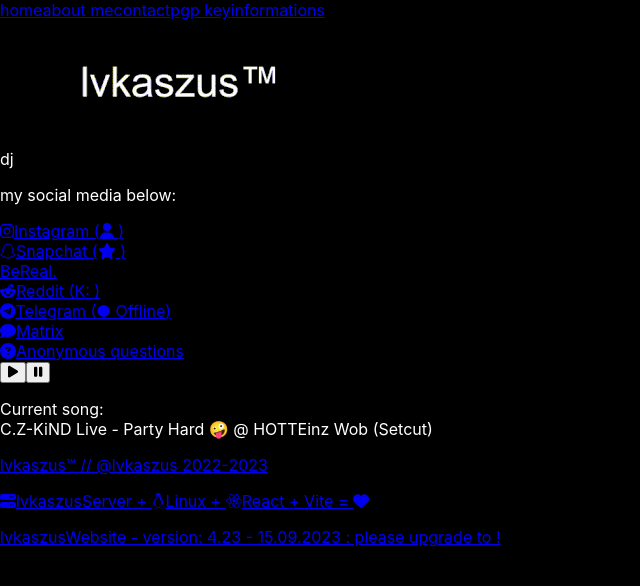
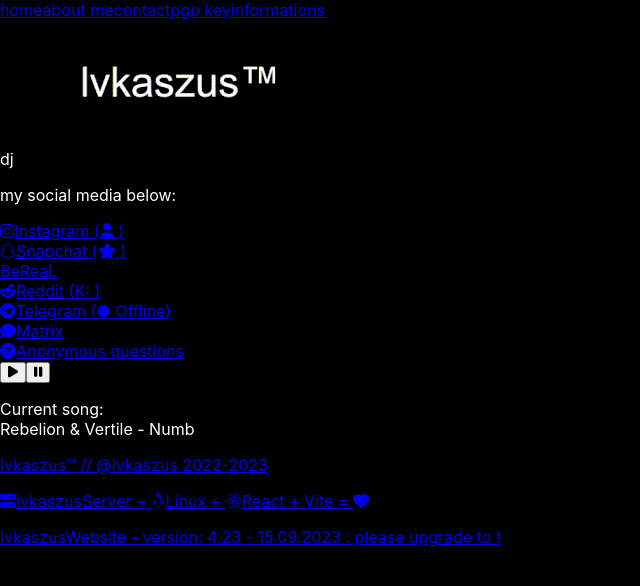
Before and after one commit to lvkaszus/lvkaszuswebsite-react, a React (Vite) app: page / in a window 1280 px wide. Shown: the top 586 px of the page, without its empty margins (0-640 px from the left). Built offline with nearby package versions, Linux system fonts and the light colour scheme; no server answers.

Commit message:
lvkaszusWebsite - 4.23: Updated song

```diff
--- a/src/components/AudioPlayer.jsx
+++ b/src/components/AudioPlayer.jsx
@@ -20,8 +20,8 @@
 
 const AudioPlayer = () => {
 
-  const SongFile = "/files/music/cz_kind-party_hard-hotteinz_wob-cut.mp3";
-  const SongName = "C.Z-KiND Live - Party Hard 🤪 @ HOTTEinz Wob (Setcut)";
+  const SongFile = "/files/music/rebelion_vertile-numb.mp3";
+  const SongName = "Rebelion & Vertile - Numb";
 
 
 
```
Also changed, not shown: 2 other files (tests, documents, lock files or other folders).
